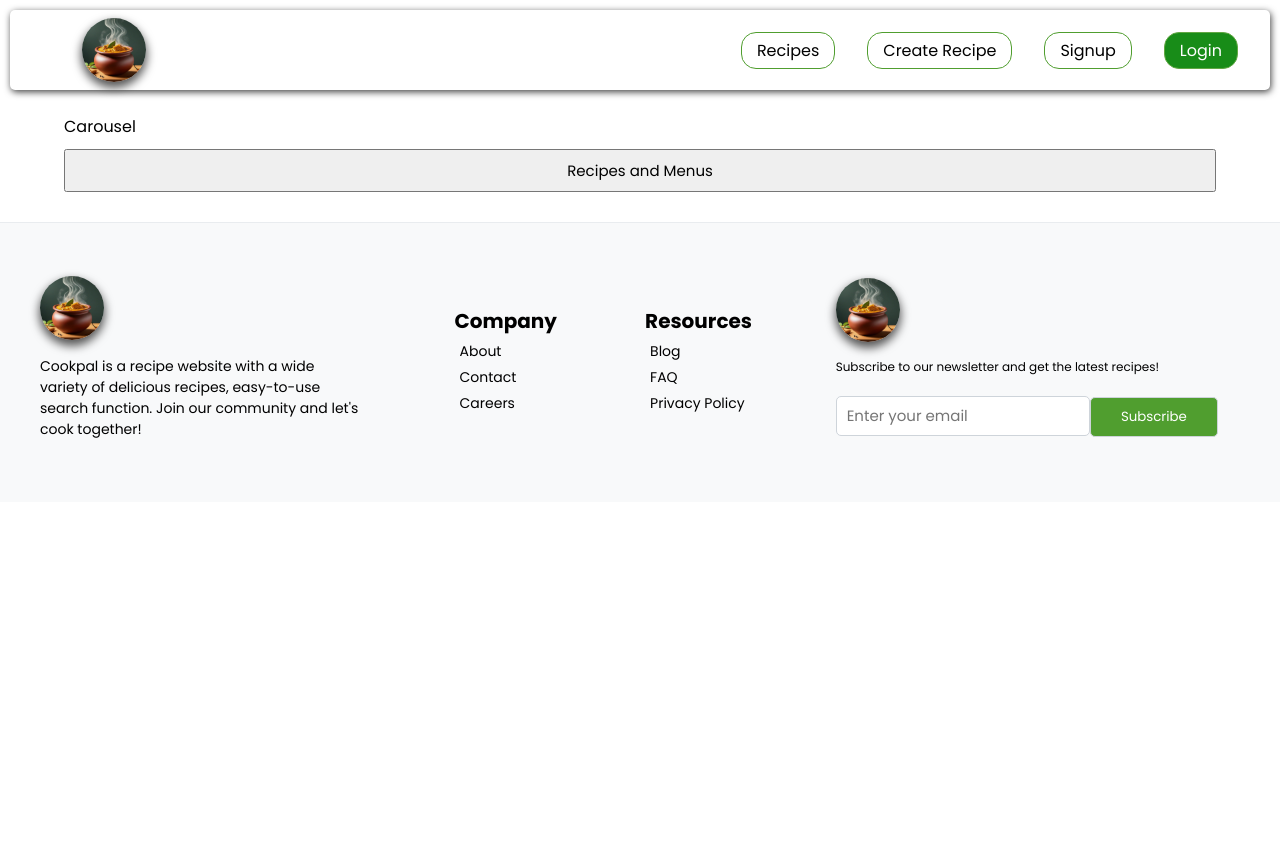
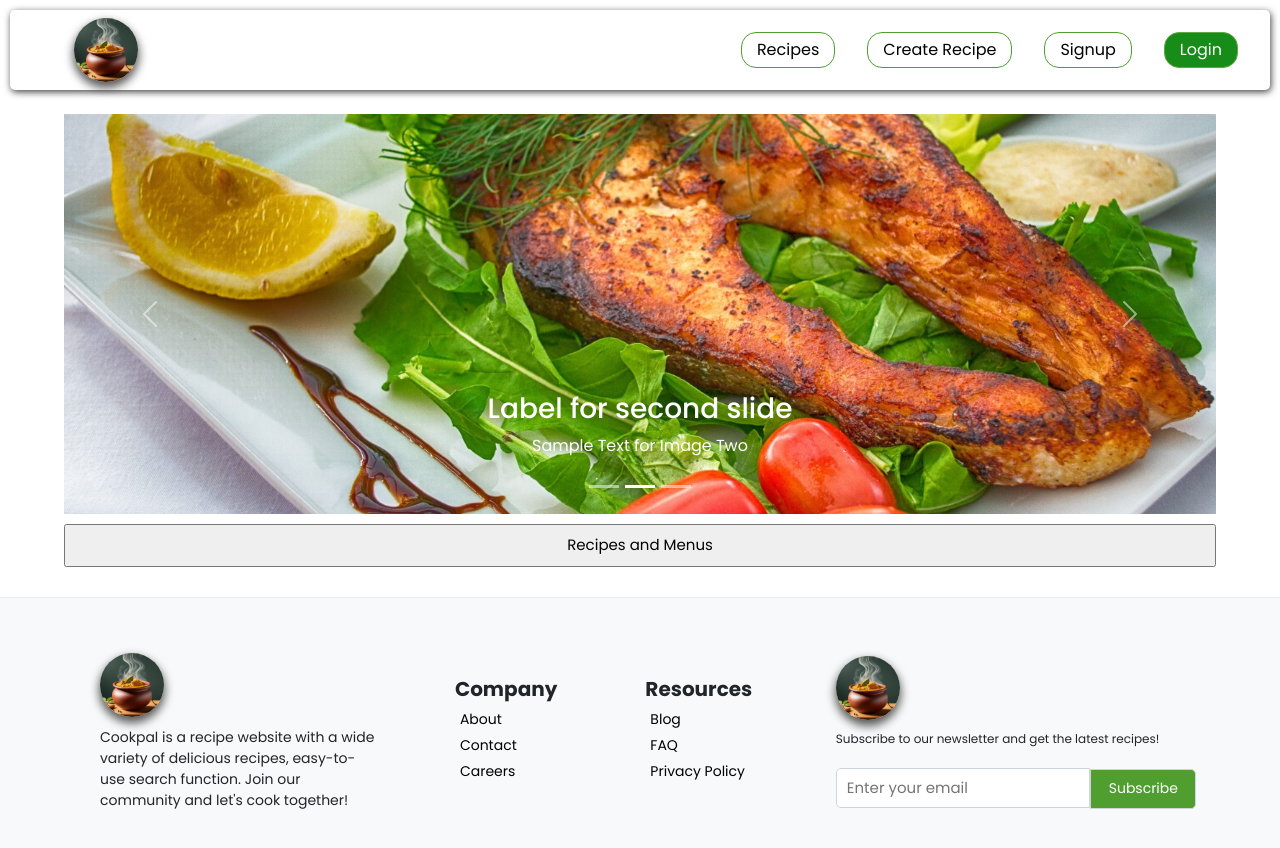
Before and after one commit to rithakith/RecipeApp, a React (Vite) app: page / in a window 1280 px wide. Shown: the top 848 px of the page. Before the commit the page ends 800 px from the top, so only its background shows below. Built offline with nearby package versions, Linux system fonts and the light colour scheme.

Commit message:
chore: Update Carousel component styling and footer padding

```diff
--- a/src/components/Carousel/Carousel.css
+++ b/src/components/Carousel/Carousel.css
@@ -0,0 +1,7 @@
+.carousel-container .slider-image{
+    width: 100%;
+    height: 400px;
+    object-fit: cover;
+
+    box-shadow: 0 0 10px rgba(0, 0, 0, 0.2);
+}
--- a/src/components/Carousel/Carousel.jsx
+++ b/src/components/Carousel/Carousel.jsx
@@ -1,11 +1,38 @@
-import React from 'react';
+import React from "react";
+import "bootstrap/dist/css/bootstrap.css";
+import Carousel from "react-bootstrap/Carousel";
+import "./Carousel.css";
 
-const Carousel = () => {
+import sliderimg1 from "../../assets/Carousel/Slider_img1.jpg";
+import sliderimg2 from "../../assets/Carousel/Slider_img2.jpg";
+import sliderimg3 from "../../assets/Carousel/Slider_img3.jpg";
+
+export default function App() {
   return (
-    <>
-
-    </>
+    <div className="carousel-container">
+      <Carousel>
+        <Carousel.Item interval={3000}>
+          <img className="slider-image" src={sliderimg1} alt="Image One" />
+          <Carousel.Caption>
+            <h3>Label for first slide</h3>
+            <p>Sample Text for Image One</p>
+          </Carousel.Caption>
+        </Carousel.Item>
+        <Carousel.Item interval={3000}>
+          <img className="slider-image" src={sliderimg2} alt="Image Two" />
+          <Carousel.Caption>
+            <h3>Label for second slide</h3>
+            <p>Sample Text for Image Two</p>
+          </Carousel.Caption>
+        </Carousel.Item>
+        <Carousel.Item interval={3000}>
+          <img className="slider-image" src={sliderimg3} alt="Image Three" />
+          <Carousel.Caption>
+            <h3>Label for third slide</h3>
+            <p>Sample Text for Image Three</p>
+          </Carousel.Caption>
+        </Carousel.Item>
+      </Carousel>
+    </div>
   );
-};
-
-export default Carousel;
+}
--- a/src/components/Footer/Footer.css
+++ b/src/components/Footer/Footer.css
@@ -15,7 +15,8 @@
 .logo-section {
   width: 35%;
   font-size: 14px;
-  padding-left: 40px;
+  padding-left: 100px;
+
 }
 
 .description {
@@ -107,15 +108,19 @@
   padding: 0 10px;
   border: 1px solid #ced4da;
   border-radius: 5px;
+  border-top-right-radius: 0;
+  border-bottom-right-radius: 0;
 }
 
 .subscribe-section button {
-  width: 30%;
+  width: 25%;
   height: 40px;
   margin: 10px 0;
   padding: 0 10px;
   border: 1px solid #ced4da;
   border-radius: 5px;
+  border-top-left-radius: 0;
+  border-bottom-left-radius: 0;
   background-color: #509e2f;
   color: white;
 }
--- a/src/pages/Home/Home.jsx
+++ b/src/pages/Home/Home.jsx
@@ -4,10 +4,9 @@ import './Home.css'
 
 import Navbar from "../../components/Navbar/Navbar";
 import Footer from "../../components/Footer/Footer";
-import { Carousel } from "bootstrap";
-import sliderimg1 from "../../assets/Carousel/Slider_img1.jpg";
-import sliderimg2 from "../../assets/Carousel/Slider_img2.jpg";
-import sliderimg3 from "../../assets/Carousel/Slider_img3.jpg";
+import Carousel from "../../components/Carousel/Carousel";
+
+
 
 const Home = () => {
   return (
@@ -16,7 +15,7 @@ const Home = () => {
 
       <div id="home">
         <div id="home-container">
-          <div id="home-section1">Carousel</div>
+          <Carousel />
           <div id="tag-buttons">
             <input type="button" value="Recipes and Menus"  />
           </div>
```
